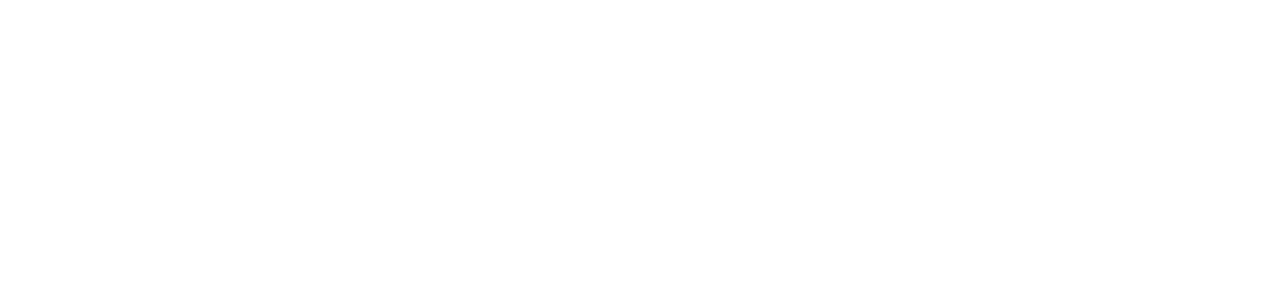
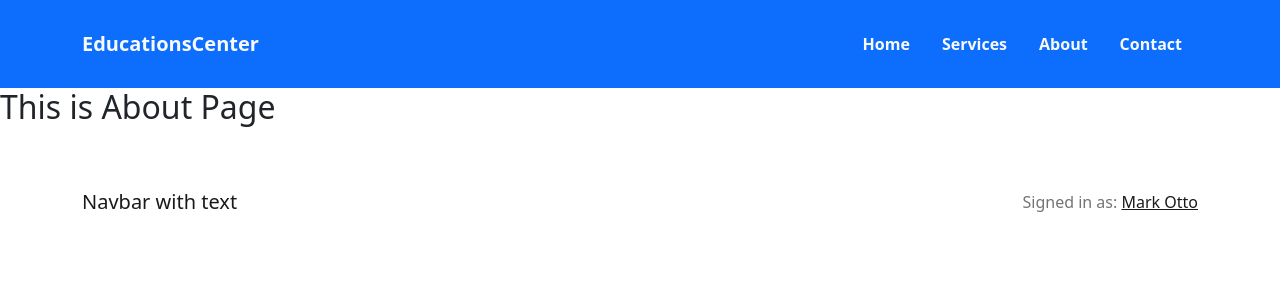
Before and after one commit to mdshofiur/-review-website, a React (Create React App) app: page /about in a window 1280 px wide. Shown: the top 300 px of the page. Built offline with nearby package versions, Linux system fonts and the light colour scheme.

Commit message:
all file created with footer

```diff
--- a/public/index.html
+++ b/public/index.html
@@ -24,6 +24,12 @@
       work correctly both with client-side routing and a non-root public URL.
       Learn how to configure a non-root public URL by running `npm run build`.
     -->
+    <link
+         href="https://cdn.jsdelivr.net/npm/bootstrap@5.0.0-beta1/dist/css/bootstrap.min.css"
+         rel="stylesheet"
+         integrity="sha384-giJF6kkoqNQ00vy+HMDP7azOuL0xtbfIcaT9wjKHr8RbDVddVHyTfAAsrekwKmP1"
+         crossorigin="anonymous"
+      />
     <title>React App</title>
   </head>
   <body>
--- a/src/App.js
+++ b/src/App.js
@@ -1,8 +1,44 @@
 import React from 'react';
+import Header from './components/Header/Header';
+import {BrowserRouter as Router,Switch,Route} from 'react-router-dom'
+import Services from './components/Services/Services';
+import About from './components/About/About';
+import Contact from './components/Contact/Contact';
+import Home from './components/Home/Home';
+import Error404 from './components/Error404/Error404';
+import Footer from './components/Footer/Footer';
 
 function App() {
   return (
   <div className="App">
+
+
+<Router>
+<Header></Header>
+ <Switch>
+ <Route exact path="/home">
+     <Home></Home>
+   </Route>
+   <Route exact path="/">
+     <Home></Home>
+   </Route>
+   <Route path="/services">
+     <Services></Services>
+   </Route>
+   <Route path="/about">
+     <About></About>
+   </Route>
+   <Route path="/contact">
+      <Contact></Contact>
+   </Route>
+   <Route path="*">
+     <Error404></Error404>
+   </Route>
+ </Switch>
+ <Footer></Footer>
+</Router>
+
+
 
 
     </div>
--- /dev/null
+++ b/src/components/About/About.js
@@ -0,0 +1,11 @@
+import React from 'react';
+
+const About = () => {
+    return (
+        <div>
+              <h2>This is About  Page</h2>
+        </div>
+    );
+};
+
+export default About;
--- /dev/null
+++ b/src/components/Contact/Contact.js
@@ -0,0 +1,11 @@
+import React from 'react';
+
+const Contact = () => {
+    return (
+        <div>
+            <h2>This is Contact Page</h2>
+        </div>
+    );
+};
+
+export default Contact;
--- /dev/null
+++ b/src/components/Error404/Error404.js
@@ -0,0 +1,11 @@
+import React from 'react';
+
+const Error404 = () => {
+    return (
+        <div>
+            <h2>This is Error404 Page</h2>
+        </div>
+    );
+};
+
+export default Error404;
--- /dev/null
+++ b/src/components/Footer/Footer.js
@@ -0,0 +1,22 @@
+import React from 'react';
+import {Container,Navbar} from 'react-bootstrap'
+
+const Footer = () => {
+    return (
+        <div className="mt-5">
+          <Navbar>
+  <Container>
+    <Navbar.Brand href="#home">Navbar with text</Navbar.Brand>
+    <Navbar.Toggle />
+    <Navbar.Collapse className="justify-content-end ">
+      <Navbar.Text>
+        Signed in as: <a href="#login">Mark Otto</a>
+      </Navbar.Text>
+    </Navbar.Collapse>
+  </Container>
+</Navbar>
+        </div>
+    );
+};
+
+export default Footer;
--- /dev/null
+++ b/src/components/Header/Header.js
@@ -0,0 +1,23 @@
+import React from 'react';
+import {Container,Navbar,Nav} from 'react-bootstrap'
+import {NavLink} from 'react-router-dom'
+
+const Header = () => {
+    return (
+        <div>
+    <Navbar bg="primary" variant="dark" className="p-3">
+    <Container>
+    <Navbar.Brand className="fw-bold"> <NavLink to="/home" className="text-light text-decoration-none">EducationsCenter</NavLink></Navbar.Brand>
+    <Nav className="fw-bold">
+      <NavLink to="/home" className="text-light p-3 text-decoration-none">Home</NavLink>
+      <NavLink to="/services" className="text-light p-3 text-decoration-none">Services</NavLink>
+      <NavLink to="/about" className="text-light p-3 text-decoration-none">About</NavLink>
+      <NavLink to="/contact" className="text-light p-3 text-decoration-none">Contact</NavLink>
+    </Nav>
+    </Container>
+  </Navbar>
+        </div>
+    );
+};
+
+export default Header;
--- /dev/null
+++ b/src/components/Home/Home.js
@@ -0,0 +1,11 @@
+import React from 'react';
+
+const Home = () => {
+    return (
+        <div>
+            <h2>This is Home Page</h2>
+        </div>
+    );
+};
+
+export default Home;
--- /dev/null
+++ b/src/components/Services/Services.js
@@ -0,0 +1,11 @@
+import React from 'react';
+
+const Services = () => {
+    return (
+        <div>
+              <h2>This is Services Page</h2>
+        </div>
+    );
+};
+
+export default Services;
```
